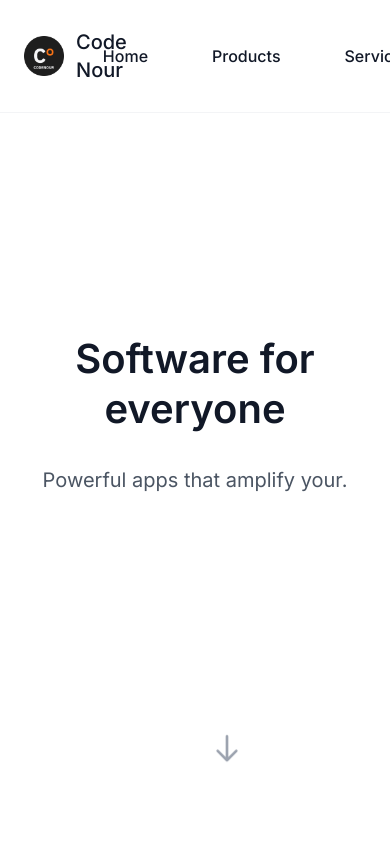
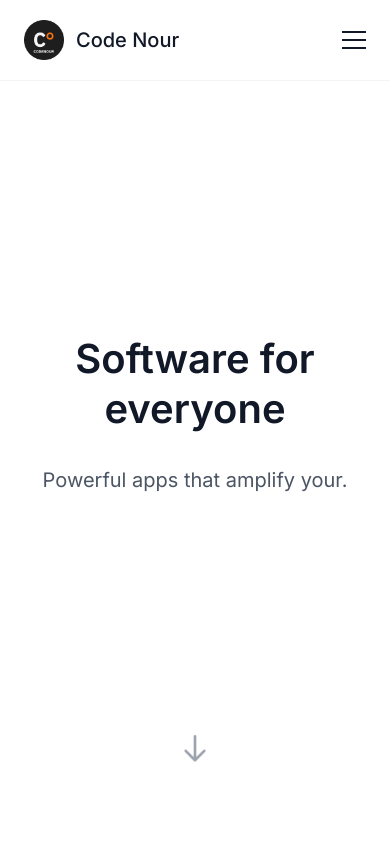
Before and after one commit to timpyorke/code-nour-web, a Next.js app: page / in a window 390 px wide. Shown: the top 844 px of the page. Built offline with nearby package versions, Linux system fonts and the light colour scheme.

Commit message:
feat: Implement responsive mobile navigation, center the scroll indicator, and enable button wrapping in product cards.

```diff
--- a/src/app/page.tsx
+++ b/src/app/page.tsx
@@ -25,9 +25,10 @@ export default function Home() {
         </div>
 
         {/* Animated Scroll Down Indicator */}
+        <div className="absolute inset-x-0 bottom-12 flex justify-center">
           <a
             href="/products"
-          className="absolute bottom-12 left-1/2 -translate-x-1/2 text-gray-400 hover:text-black transition-colors animate-bounce p-4"
+            className="text-gray-400 hover:text-black transition-colors animate-bounce p-4"
             aria-label="View our products"
           >
             <svg
@@ -40,6 +41,7 @@ export default function Home() {
               <path strokeLinecap="round" strokeLinejoin="round" strokeWidth={2} d="M19 14l-7 7m0 0l-7-7m7 7V3" />
             </svg>
           </a>
+        </div>
       </section>
 
       {/* Philosophy Section */}
--- a/src/components/header.tsx
+++ b/src/components/header.tsx
@@ -1,13 +1,24 @@
+'use client';
+
+import { useState } from 'react';
+
 export function Header() {
+  const [isMenuOpen, setIsMenuOpen] = useState(false);
+
+  const toggleMenu = () => setIsMenuOpen(!isMenuOpen);
+
   return (
+    <>
       <header className="fixed top-0 w-full z-50 bg-white/80 backdrop-blur-sm border-b border-gray-100">
         <nav className="max-w-7xl mx-auto px-6 py-5 flex justify-between items-center">
-        <a href="/" className="text-xl font-medium hover:text-gray-600 transition-colors flex items-center gap-3">
+          <a href="/" className="text-xl font-medium hover:text-gray-600 transition-colors flex items-center gap-3 relative z-50">
             {/* eslint-disable-next-line @next/next/no-img-element */}
             <img src="/codenour_en.png" alt="Code Nour" className="w-10 h-10 object-contain" />
             Code Nour
           </a>
-        <div className="flex items-center gap-8 text-base font-medium">
+
+          {/* Desktop Navigation */}
+          <div className="hidden md:flex items-center gap-8 text-base font-medium">
             <a href="/" className="px-4 py-2 rounded-full hover:bg-gray-100 transition-colors">
               Home
             </a>
@@ -27,7 +38,47 @@ export function Header() {
               Get in Touch
             </a>
           </div>
+
+          {/* Mobile Navigation Toggle (Hamburger) */}
+          <button
+            onClick={toggleMenu}
+            className="md:hidden p-2 -mr-2 text-gray-900 relative z-50 transition-transform duration-300"
+            aria-label="Toggle menu"
+          >
+            <div className={`w-6 h-0.5 bg-current transition-all duration-300 ${isMenuOpen ? 'rotate-45 translate-y-1.5' : 'mb-1.5'}`}></div>
+            <div className={`w-6 h-0.5 bg-current transition-all duration-300 ${isMenuOpen ? 'opacity-0' : 'mb-1.5'}`}></div>
+            <div className={`w-6 h-0.5 bg-current transition-all duration-300 ${isMenuOpen ? '-rotate-45 -translate-y-1.5' : ''}`}></div>
+          </button>
         </nav>
       </header>
+
+      {/* Mobile Menu Overlay */}
+      <div
+        className={`fixed inset-0 bg-white z-40 md:hidden transition-all duration-300 ease-in-out flex flex-col pt-32 px-6 ${isMenuOpen ? 'opacity-100 translate-y-0' : 'opacity-0 -translate-y-full pointer-events-none'
+          }`}
+      >
+        <div className="flex flex-col gap-6 text-2xl font-medium">
+          <a href="/" onClick={toggleMenu} className="py-2 hover:text-gray-600 transition-colors border-b border-gray-100">
+            Home
+          </a>
+          <a href="/products" onClick={toggleMenu} className="py-2 hover:text-gray-600 transition-colors border-b border-gray-100">
+            Products
+          </a>
+          <a href="/services" onClick={toggleMenu} className="py-2 hover:text-gray-600 transition-colors border-b border-gray-100">
+            Services
+          </a>
+          <a href="/about" onClick={toggleMenu} className="py-2 hover:text-gray-600 transition-colors border-b border-gray-100">
+            About
+          </a>
+          <a
+            href="mailto:codenour.dev@gmail.com"
+            onClick={toggleMenu}
+            className="mt-8 inline-flex items-center justify-center py-4 bg-black text-white rounded-full font-medium text-lg w-full"
+          >
+            Get in Touch
+          </a>
+        </div>
+      </div>
+    </>
   );
 }
--- a/src/components/product-card.tsx
+++ b/src/components/product-card.tsx
@@ -87,7 +87,7 @@ export function ProductCard({ product }: ProductCardProps) {
               </span>
             ))}
           </div>
-          <div className="flex gap-2 flex-shrink-0">
+          <div className="flex gap-2 flex-shrink-0 flex-wrap justify-end">
             {secondaryButtonText && (
               <ActionButton
                 text={secondaryButtonText}
```
Lines whose indentation alone changed are shown as unchanged.
